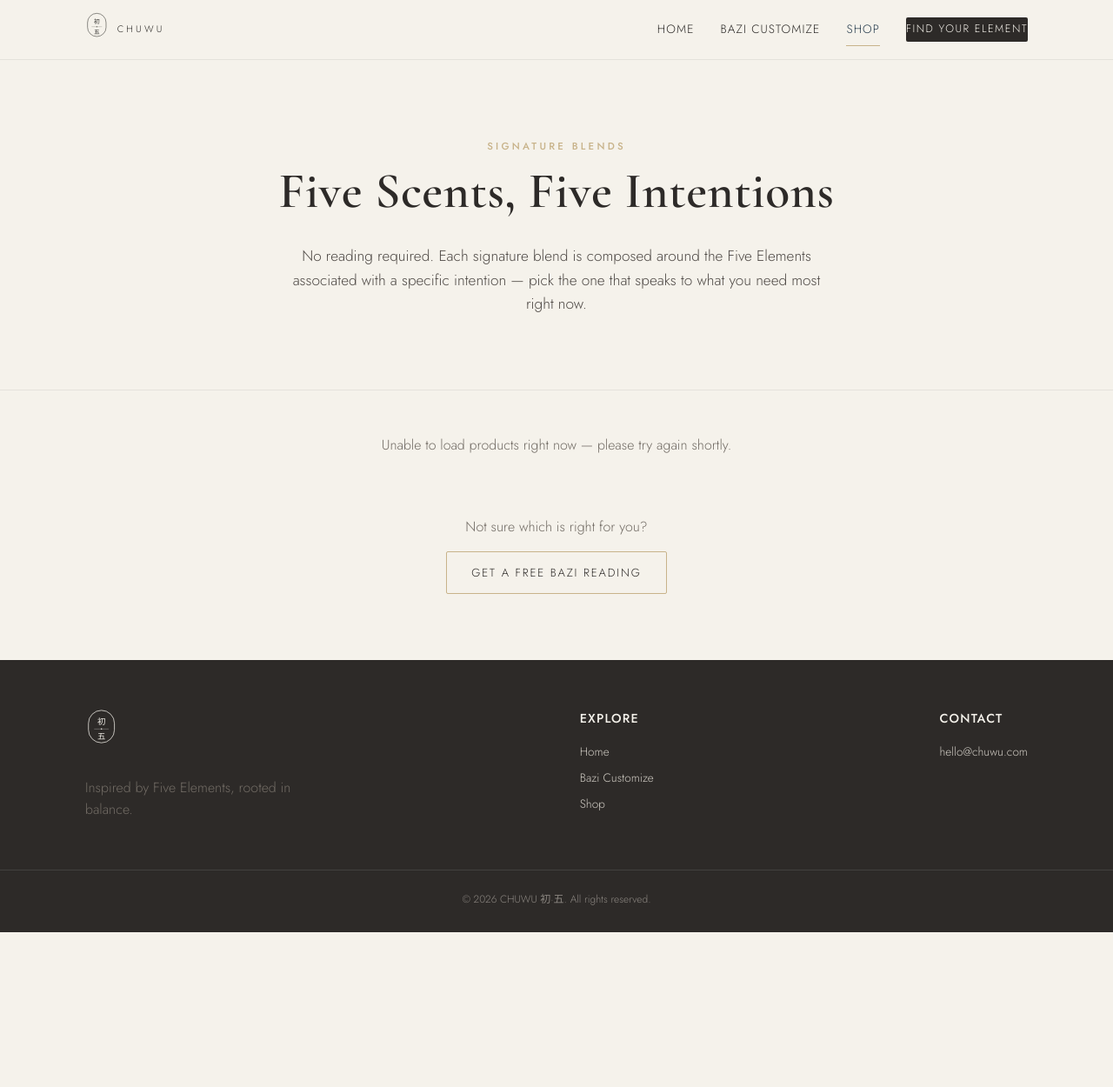
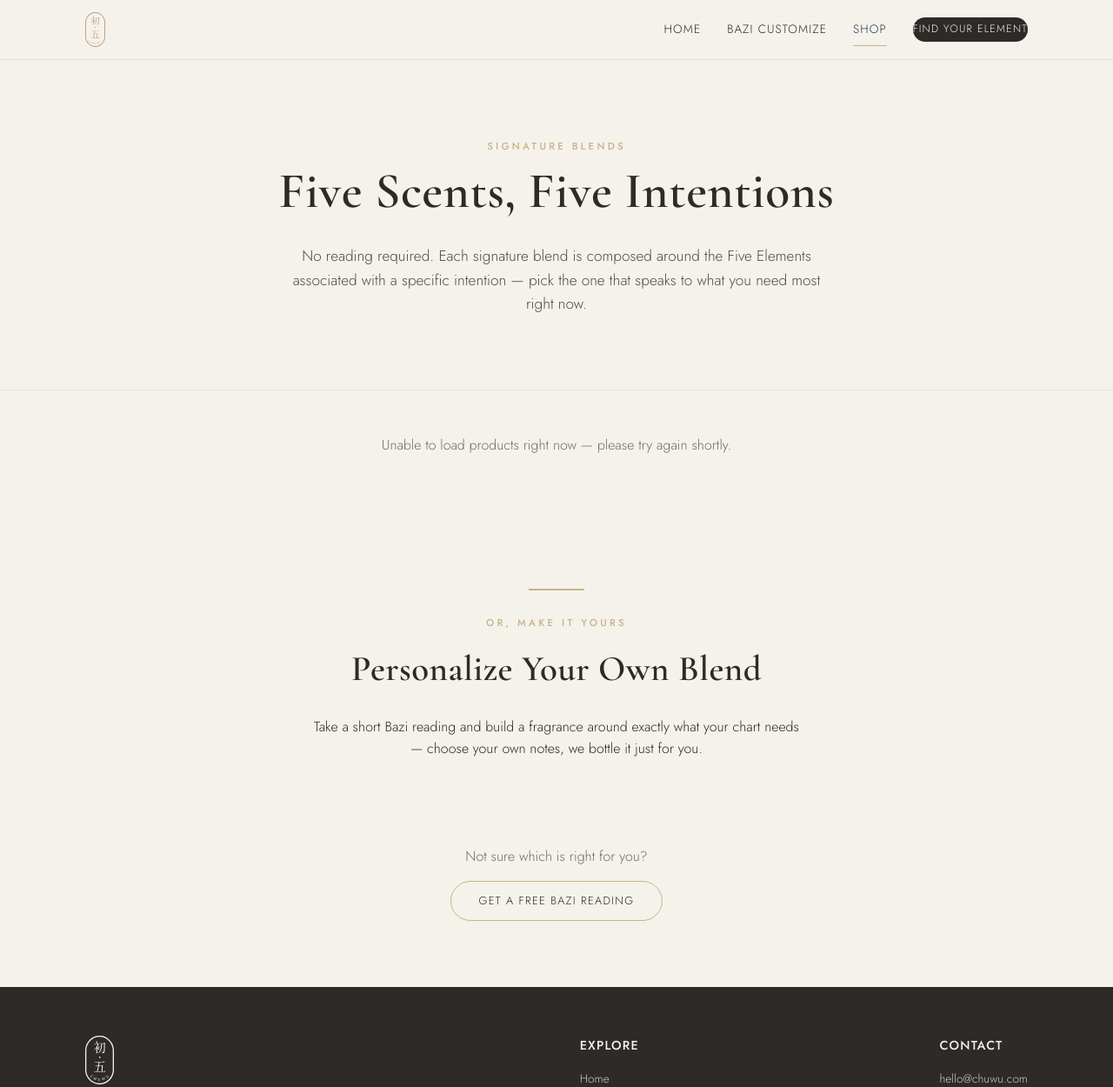
Before and after one commit to tanap8392/CHUWU, a plain HTML site: page shop.html in a window 1280 px wide. Shown: the top 1250 px of the page at 87% size. Before the commit the page ends 1072 px from the top, so only its background shows below. Drawn offline with nearby package versions, Linux system fonts and the light colour scheme; no server answers.

Commit message:
Use real CHUWU logo file, make CTA buttons pill-shaped, split shop page into signature + personalized sections
- Replace hand-recreated SVG logo with the actual brand logo file (gold variant for
  light backgrounds, ivory variant for the dark footer)
- All buttons (.btn, .nav-cta) are now fully rounded pills with more generous padding,
  matching the logo's oval silhouette, and no longer wrap awkwardly
- Shop page now visually separates the 5 fixed Signature Blends from the 2 build-your-own
  Personalized blends with a divider and its own section heading
- Shorten "Start Your Bazi Reading" button label to "Personalize" so it fits the pill
  button cleanly instead of wrapping to two lines

Co-Authored-By: Claude Sonnet 5 <noreply@anthropic.com>

```diff
--- a/assets/css/style.css
+++ b/assets/css/style.css
@@ -76,18 +76,19 @@ nav.links a.active::after {
 }
 .nav-cta {
   background: var(--charcoal); color: var(--ivory) !important;
-  padding: 9px 20px; border-radius: 2px; font-size: 0.78rem !important;
-  letter-spacing: 0.12em !important;
+  padding: 11px 26px; border-radius: 999px; font-size: 0.76rem !important;
+  letter-spacing: 0.1em !important; white-space: nowrap;
 }
 .nav-cta:hover { background: var(--ink); }
 
 /* ---------- Buttons ---------- */
 .btn {
-  display: inline-flex; align-items: center; gap: 8px;
-  padding: 13px 28px; border: 1px solid var(--charcoal);
-  font-size: 0.82rem; letter-spacing: 0.14em; text-transform: uppercase;
+  display: inline-flex; align-items: center; justify-content: center; gap: 8px;
+  padding: 14px 32px; border: 1px solid var(--charcoal);
+  font-size: 0.8rem; letter-spacing: 0.1em; text-transform: uppercase;
   cursor: pointer; background: transparent; color: var(--charcoal);
-  border-radius: 2px; transition: all 0.2s ease; font-family: var(--sans);
+  border-radius: 999px; transition: all 0.2s ease; font-family: var(--sans);
+  white-space: nowrap; line-height: 1.2;
 }
 .btn:hover { background: var(--charcoal); color: var(--ivory); }
 .btn-primary { background: var(--charcoal); color: var(--ivory); }
--- a/assets/js/shop.js
+++ b/assets/js/shop.js
@@ -59,7 +59,7 @@
     if (soldOut) {
       buyBtn = el('button', { class: 'btn', disabled: 'disabled' }, [text('Sold Out')]);
     } else if (isPersonalized) {
-      buyBtn = el('a', { href: 'customize.html', class: 'btn btn-primary' }, [text('Start Your Bazi Reading')]);
+      buyBtn = el('a', { href: 'customize.html', class: 'btn btn-primary' }, [text('Personalize')]);
     } else {
       buyBtn = el('button', { class: 'btn btn-primary' }, [text('Buy Now')]);
       buyBtn.addEventListener('click', () => buyNow(variant.id, p.title, buyBtn));
@@ -93,14 +93,24 @@
 
   document.addEventListener('DOMContentLoaded', function () {
     const grid = document.getElementById('shop-grid');
+    const gridPersonalized = document.getElementById('shop-grid-personalized');
     ChuwuShopify.fetchProducts()
       .then(products => {
+        const personalized = products.filter(p => /personalized chu wu blend/i.test(p.title));
+        const signature = products.filter(p => !/personalized chu wu blend/i.test(p.title));
+
         grid.innerHTML = '';
-        products.forEach(p => grid.appendChild(productCard(p)));
+        signature.forEach(p => grid.appendChild(productCard(p)));
+
+        gridPersonalized.innerHTML = '';
+        personalized
+          .sort((a, b) => parseFloat(a.variants.nodes[0].price.amount) - parseFloat(b.variants.nodes[0].price.amount))
+          .forEach(p => gridPersonalized.appendChild(productCard(p)));
       })
       .catch(err => {
         grid.innerHTML = '';
         grid.appendChild(el('p', { class: 'muted center' }, [text('Unable to load products right now — please try again shortly.')]));
+        gridPersonalized.innerHTML = '';
         console.error(err);
       });
   });
--- a/shop.html
+++ b/shop.html
@@ -36,6 +36,11 @@
   .stock-badge.low_stock { color: var(--earth); }
   .stock-badge.sold_out { color: var(--fire); }
   .product-card.sold_out .product-media { opacity: 0.55; }
+
+  .shop-divider { padding-top: 60px; padding-bottom: 10px; }
+  .divider-line {
+    width: 64px; height: 2px; background: var(--gold); margin: 0 auto 28px;
+  }
 </style>
 </head>
 <body>
@@ -43,14 +48,7 @@
 <header class="site-nav">
   <div class="nav-row">
     <a href="index.html" class="nav-logo">
-      <svg viewBox="0 0 200 300" style="height:40px;color:var(--charcoal)">
-        <rect x="20" y="10" width="160" height="200" rx="80" fill="none" stroke="currentColor" stroke-width="4"/>
-        <text x="100" y="95" text-anchor="middle" font-family="'Noto Serif SC', serif" font-size="50" fill="currentColor">初</text>
-        <line x1="55" y1="125" x2="145" y2="125" stroke="currentColor" stroke-width="1.5"/>
-        <circle cx="100" cy="125" r="4" fill="currentColor"/>
-        <text x="100" y="185" text-anchor="middle" font-family="'Noto Serif SC', serif" font-size="50" fill="currentColor">五</text>
-      </svg>
-      <span class="wordmark">CHUWU</span>
+      <img src="assets/img/logo.svg" alt="CHUWU 初·五" style="height:40px;width:auto">
     </a>
     <nav class="links">
       <a href="index.html" data-page="index.html">Home</a>
@@ -74,7 +72,25 @@
     <div class="grid-3" id="shop-grid">
       <p class="muted center" id="shop-loading">Loading blends…</p>
     </div>
+  </div>
+</section>
 
+<section class="shop-divider">
+  <div class="container">
+    <div class="divider-line"></div>
+    <div class="center">
+      <p class="eyebrow">Or, Make It Yours</p>
+      <h2>Personalize Your Own Blend</h2>
+      <p class="lede" style="max-width:560px;margin:0 auto">Take a short Bazi reading and build a fragrance around exactly what your chart needs — choose your own notes, we bottle it just for you.</p>
+    </div>
+  </div>
+</section>
+
+<section style="padding-top:36px">
+  <div class="container">
+    <div class="grid-3" id="shop-grid-personalized">
+      <p class="muted center" id="shop-loading-personalized">Loading…</p>
+    </div>
     <div class="center" style="margin-top:52px">
       <p class="muted">Not sure which is right for you?</p>
       <a href="customize.html" class="btn btn-gold">Get a Free Bazi Reading</a>
@@ -85,13 +101,7 @@
 <footer class="site-footer">
   <div class="container">
     <div>
-      <svg viewBox="0 0 200 300" style="height:56px;color:var(--ivory)">
-        <rect x="20" y="10" width="160" height="200" rx="80" fill="none" stroke="currentColor" stroke-width="4"/>
-        <text x="100" y="95" text-anchor="middle" font-family="'Noto Serif SC', serif" font-size="50" fill="currentColor">初</text>
-        <line x1="55" y1="125" x2="145" y2="125" stroke="currentColor" stroke-width="1.5"/>
-        <circle cx="100" cy="125" r="4" fill="currentColor"/>
-        <text x="100" y="185" text-anchor="middle" font-family="'Noto Serif SC', serif" font-size="50" fill="currentColor">五</text>
-      </svg>
+      <img src="assets/img/logo-light.svg" alt="CHUWU 初·五" style="height:56px;width:auto">
       <p class="muted" style="margin-top:14px;max-width:240px">Inspired by Five Elements, rooted in balance.</p>
     </div>
     <div>
```
Also changed, not shown: customize.html (+2 -15 lines), index.html (+2 -15 lines), assets/img/logo-light.svg (added), assets/img/logo.svg (added).
